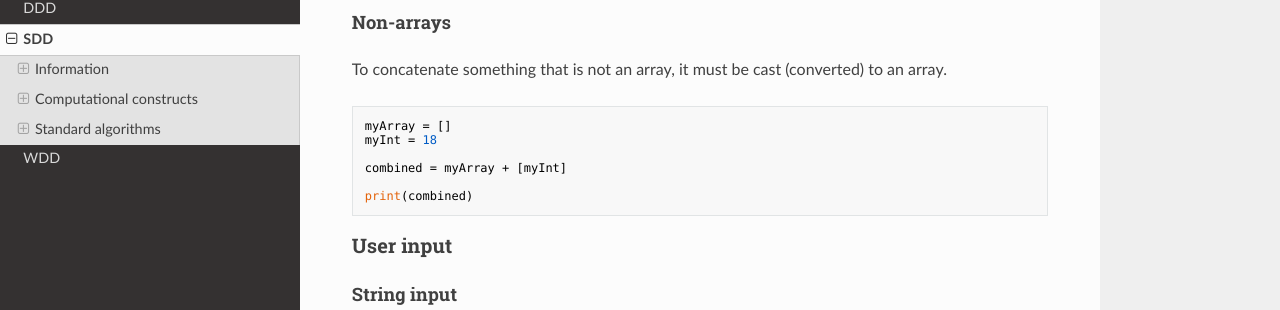
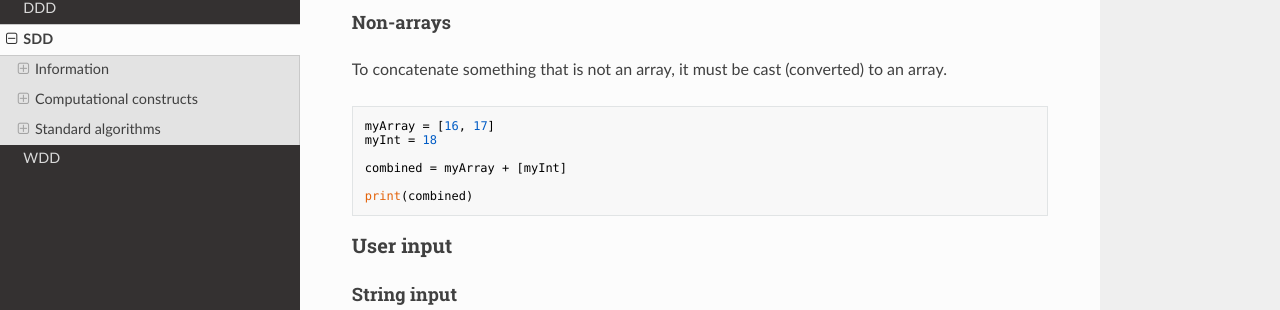
Before and after one commit to MrFriendCS/N5-CS, an MkDocs documentation site: the page built from docs/N5-CS-SDD.md, in a window 1280 px wide and 900 px high, scrolled down 3140 px. Shown: the part 141-451 px from the top of the window. Built offline with MkDocs 1.6.1, drawn with Linux system fonts in a browser that asks for light colours; nearby versions of some CDN libraries; some of the changed lines change nothing that is shown.

Commit message:
docs/N5-CS-SDD.md updated from https://stackedit.io/

````diff
--- a/docs/N5-CS-SDD.md
+++ b/docs/N5-CS-SDD.md
@@ -173,7 +173,7 @@ print(combined)
 To concatenate something that is not an array, it must be cast (converted) to an array.
 
 ``` python
-myArray = []
+myArray = [16, 17]
 myInt = 18
 
 combined = myArray + [myInt]
@@ -597,6 +597,6 @@ for score in scores:
 
 A program can use more than one array, in the same way that a program can use multiple variables.
 <!--stackedit_data:
-eyJoaXN0b3J5IjpbLTIyOTM0ODIwMiwxOTY4NTg1Mjg4LDgxND
-M5NDkxOV19
+eyJoaXN0b3J5IjpbLTE5OTQxMTk5NDUsLTIyOTM0ODIwMiwxOT
+Y4NTg1Mjg4LDgxNDM5NDkxOV19
 -->
````
